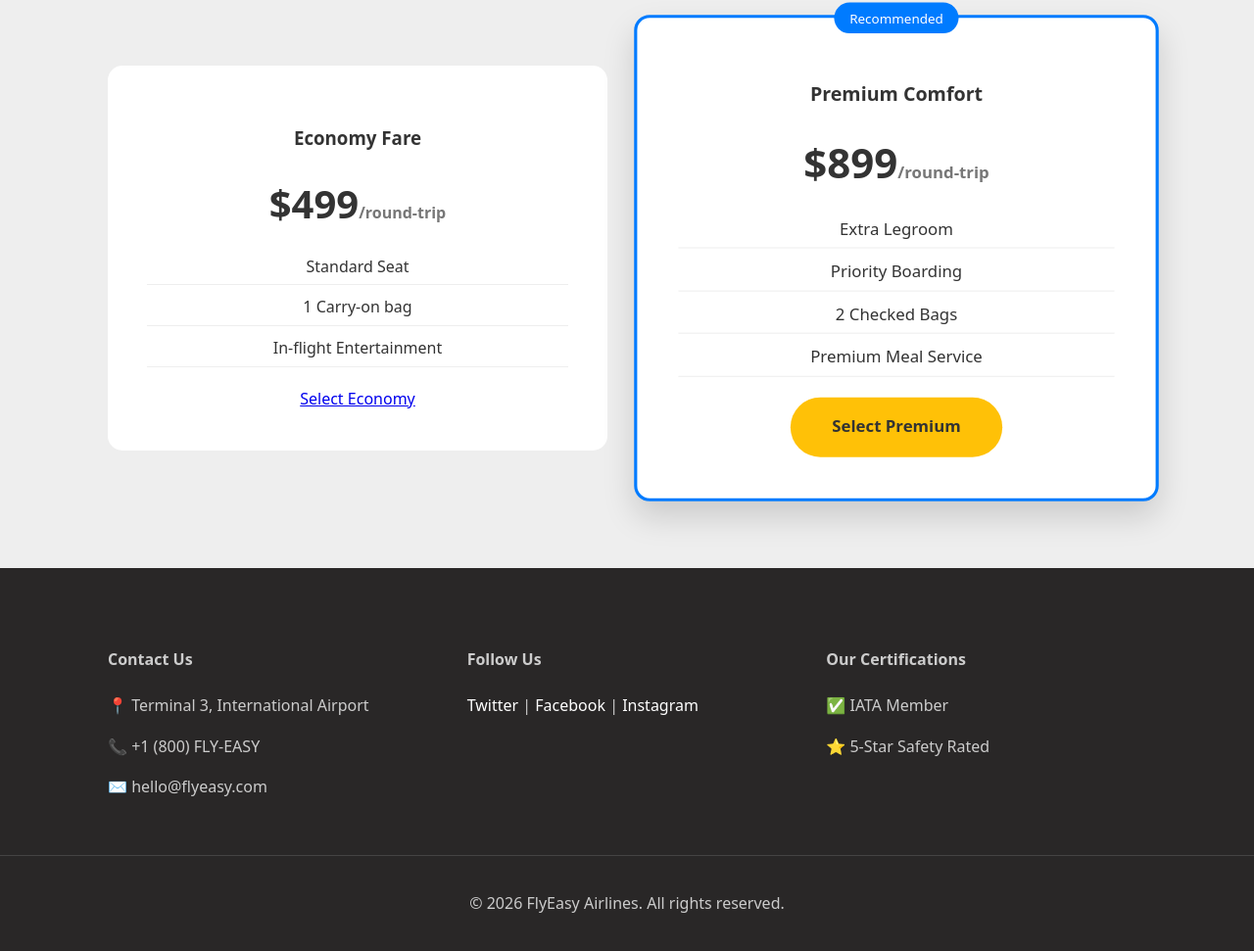
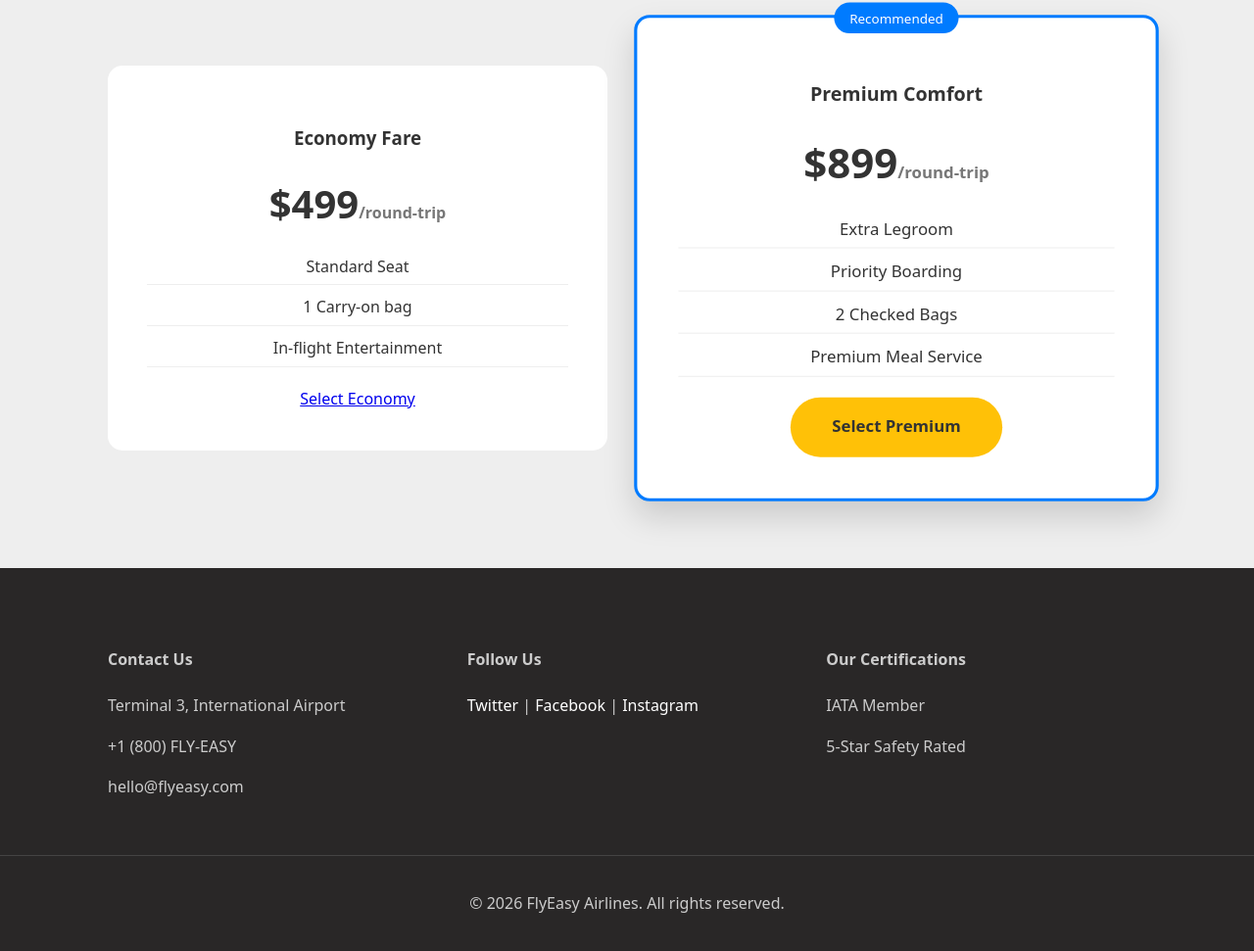
Before and after one commit to sid-possibly/FullStack, a plain HTML site: page Assignment1.html in a window 1280 px wide. Shown: the part 1214-2185 px from the top of the page at 98% size. Drawn offline with Linux system fonts and the light colour scheme.

Commit message:
Changes in HTML

```diff
--- a/Assignment1.html
+++ b/Assignment1.html
@@ -88,9 +88,9 @@
         <div class="container footer-grid">
             <div class="footer-info">
                 <h4>Contact Us</h4>
-                <p>📍 Terminal 3, International Airport</p>
-                <p>📞 +1 (800) FLY-EASY</p>
-                <p>✉️ hello@flyeasy.com</p>
+                <p>Terminal 3, International Airport</p>
+                <p>+1 (800) FLY-EASY</p>
+                <p>hello@flyeasy.com</p>
             </div>
             <div class="footer-social">
                 <h4>Follow Us</h4>
@@ -100,8 +100,8 @@
             </div>
             <div class="footer-trust">
                 <h4>Our Certifications</h4>
-                <p>✅ IATA Member</p>
-                <p>⭐ 5-Star Safety Rated</p>
+                <p>IATA Member</p>
+                <p>5-Star Safety Rated</p>
             </div>
         </div>
         <div class="footer-bottom">
```
